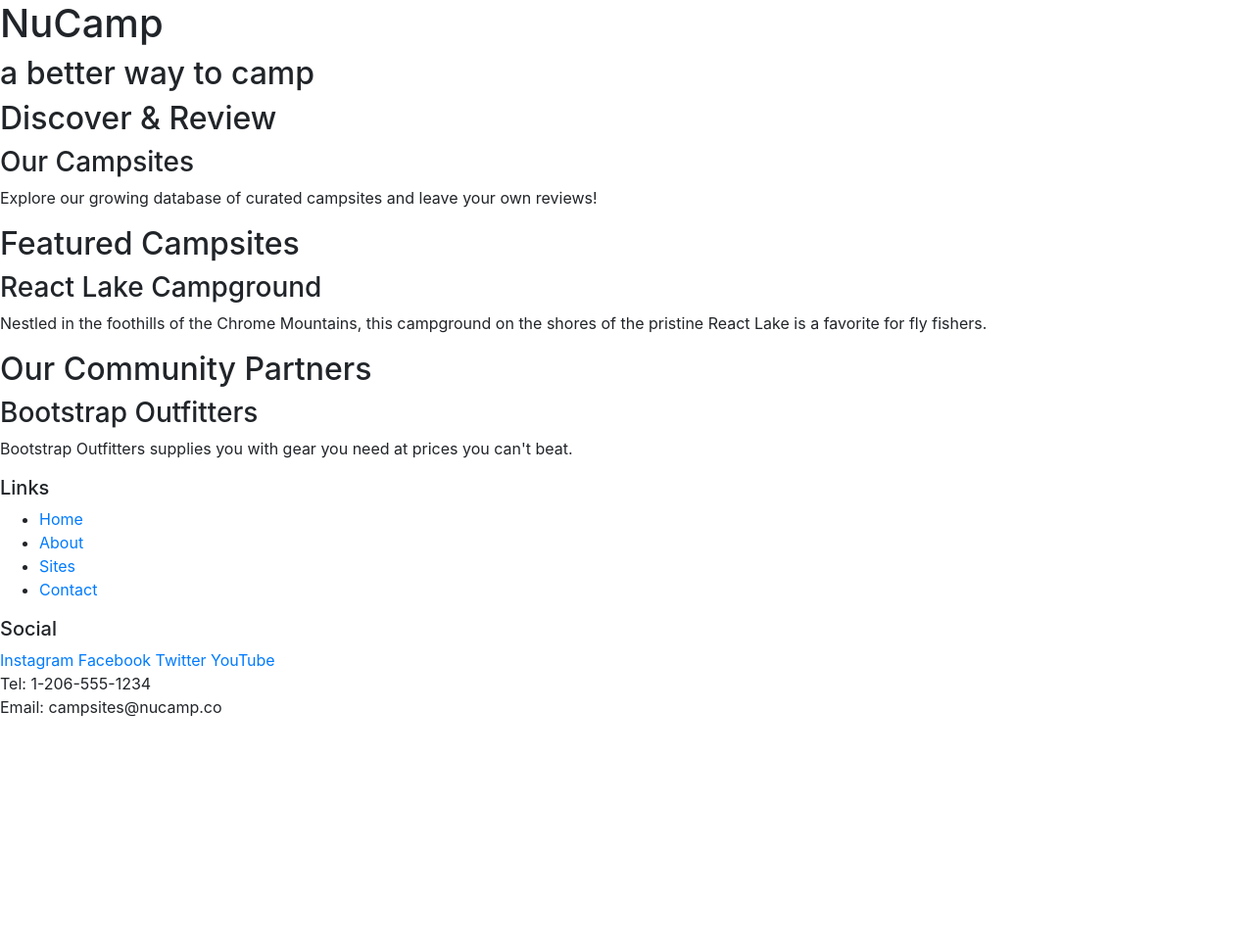
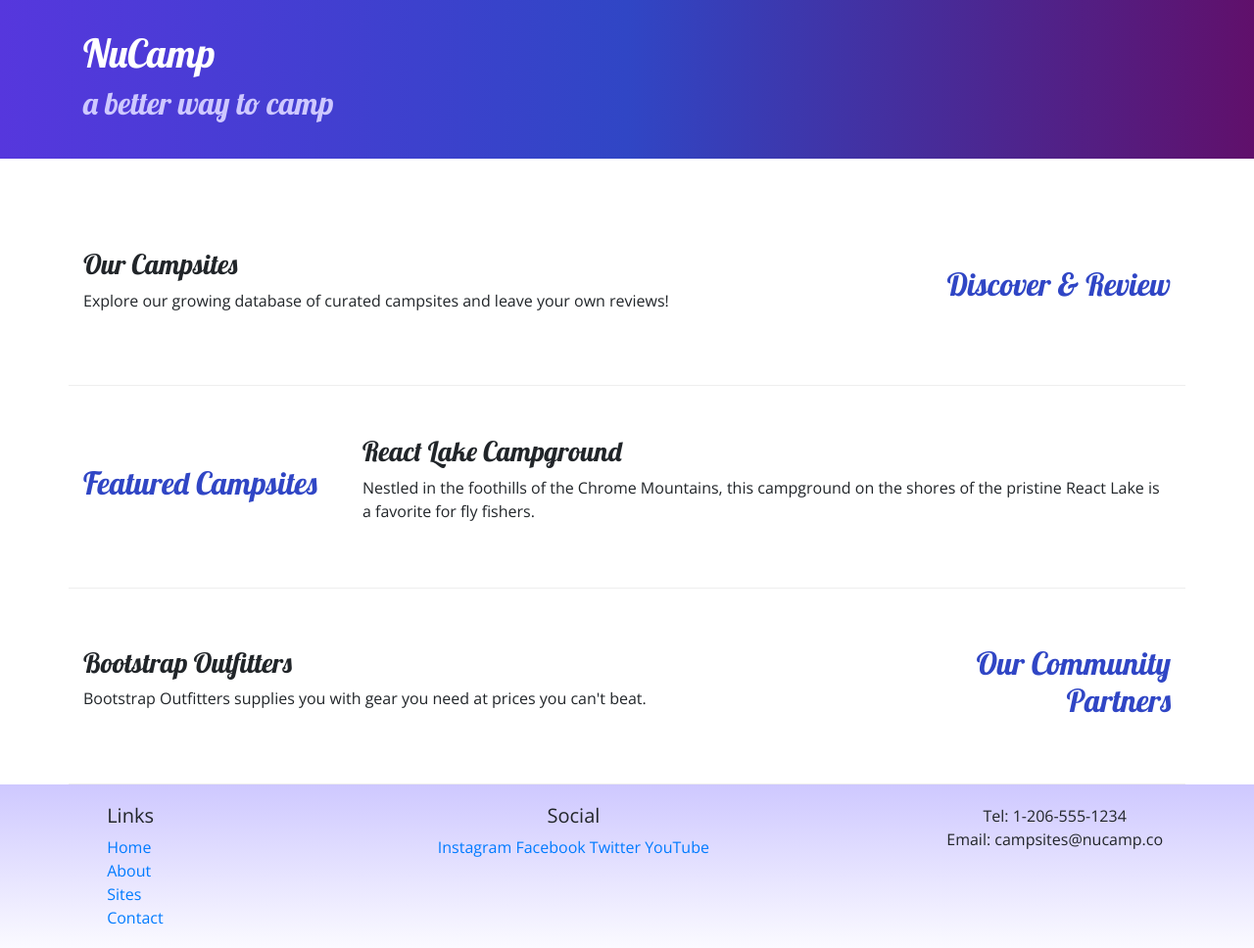
Before and after one commit to mrfish4u/bootstrap-campsite, a website: page index.html in a window 1280 px wide. Shown: the whole page at 98% size. Before the commit the page ends 800 px from the top, so only its background shows below. Drawn offline with nearby package versions, Linux system fonts and the light colour scheme.

Commit message:
End of Getting Started with Bootstrap Class Section

```diff
--- /dev/null
+++ b/css/styles.css
@@ -0,0 +1,28 @@
+body {
+    font-family: "Open Sans", sans-serif;
+}
+h1,h2,h3 {
+    font-family: "Lobster",cursive;
+}
+h2 {
+    color:#3046C5;
+}
+header h2 {
+    color: #CEC8FF;
+}
+footer {
+    background-image: linear-gradient(#CEC8FF, white);
+    padding: 20px 0;
+}
+
+.jumbotron {
+    padding: 30px;
+    background-image: linear-gradient(to right, #5637DD, #3046C5, #60106B);
+    color: white;
+}
+
+.row-content {
+    padding: 50px 0;
+    border-bottom: 1px ridge;
+    min-height: 200px;
+}
--- a/index.html
+++ b/index.html
@@ -5,54 +5,75 @@
     <meta name="viewport" content="width=device-width, initial-scale=1" />
     <!-- Bootstrap CSS -->
     <link rel="stylesheet" href="node_modules/bootstrap/dist/css/bootstrap.min.css" />
+    <!-- Additional CSS must be placed after Bootstrap CSS -->
+    <link rel="stylesheet" href="https://fonts.googleapis.com/css?family=Lobster|Open+Sans" />
+    <link rel="stylesheet" href="css/styles.css" />
     <title>NuCamp: A Better Way To Camp</title>
 </head>
 
 <body>
 
-    <header>
-        <div>
+    <header class="jumbotron jumbotron-fluid">
+        <div class="container">
+            <div class="row">
+                <div class="col">
                     <h1>NuCamp</h1>
                     <h2>a better way to camp</h2>
                 </div>
+            </div>
+        </div>
     </header>
-
-    <div>
-        <h2>Discover & Review</h2>
+    <div class="container">
+        <div class ="row row-content align-items-center">
+            <div class="col-sm-4 order-sm-last col-md-3">
+                <h2 class="text-sm-right">Discover & Review</h2>
+            </div>
+            <div class = "col">
                 <h3>Our Campsites</h3>
             <p>Explore our growing database of curated campsites and leave your own reviews!</p>
             </div>
+        </div>
 
-    <div>
+        <div class ="row row-content align-items-center">
+            <div class="col-sm-4 col-md-3">
                 <h2>Featured Campsites</h2>
+            </div>
+            <div class = "col">
                 <h3>React Lake Campground</h3>
                 <p>Nestled in the foothills of the Chrome Mountains, this campground on the shores of the pristine React Lake is a favorite for fly fishers.</p>
             </div>
+        </div>
 
-    <div>
-        <h2>Our Community Partners</h2>
+        <div class ="row row-content align-items-center">
+            <div class="col-sm-4 order-sm-last col-md-3">
+                <h2 class="text-sm-right">Our Community Partners</h2>
+            </div>
+            <div class = "col">
                 <h3>Bootstrap Outfitters</h3>
                 <p>Bootstrap Outfitters supplies you with gear you need at prices you can't beat.</p>
             </div>
-
+        </div>
+    </div>
     <footer>
-        <div>
+        <div class="continer">
+            <div class="row">
+                <div class="col-4 col-sm-2 offset-1">
                     <h5>Links</h5>
-            <ul>
+                    <ul class="list-unstyled">
                         <li><a href="#">Home</a></li>
                         <li><a href="#">About</a></li>
                         <li><a href="#">Sites</a></li>
                         <li><a href="#">Contact</a></li>
                     </ul>
                 </div>
-        <div>
+                <div class="col-6 col-sm-5 text-center">
                     <h5>Social</h5>
                     <a href="http://instagram.com/">Instagram</a>
                     <a href="http://facebook.com/">Facebook</a>
                     <a href="http://twitter.com/">Twitter</a>
                     <a href="http://youtube.com/">YouTube</a>
                 </div>
-        <div>
+                <div class="col-sm-4 text-center">
                     Tel: 1-206-555-1234<br />
                     Email: campsites@nucamp.co
                 </div>
```
Lines whose indentation alone changed are shown as unchanged.
